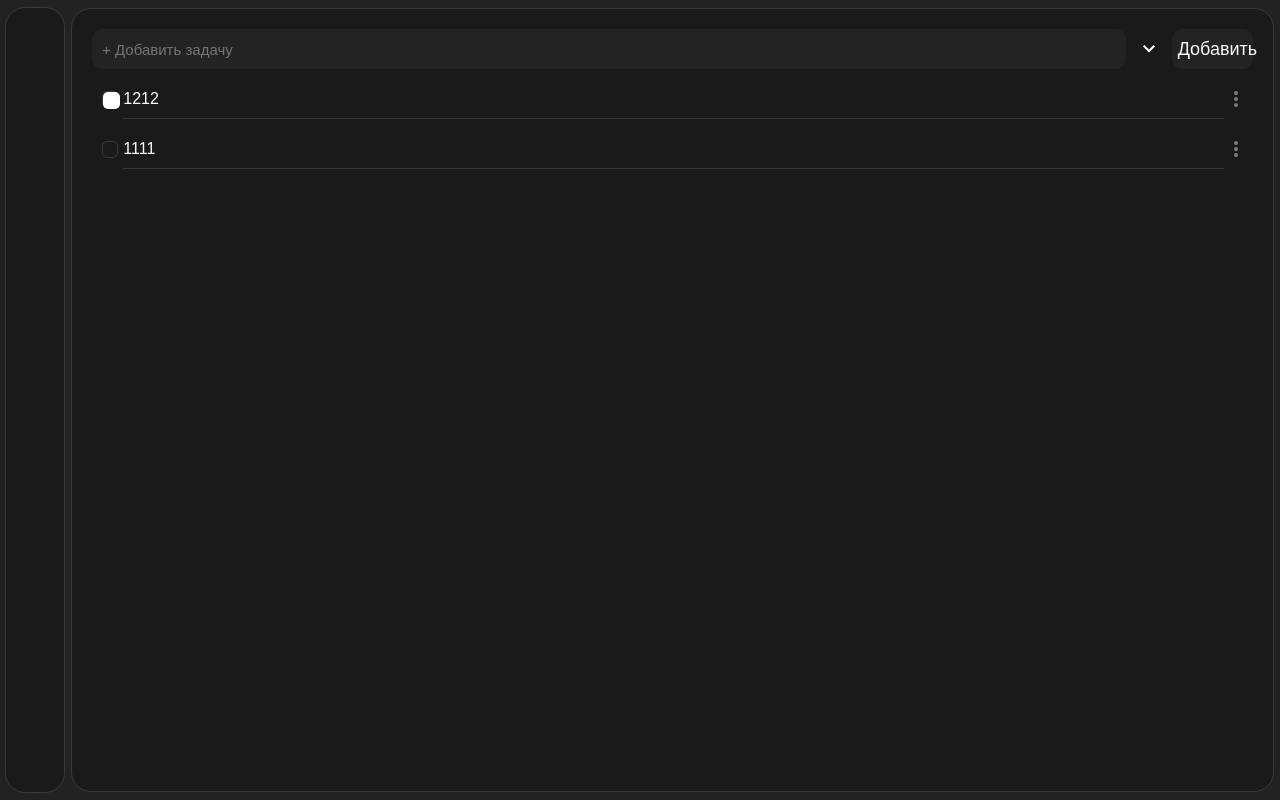
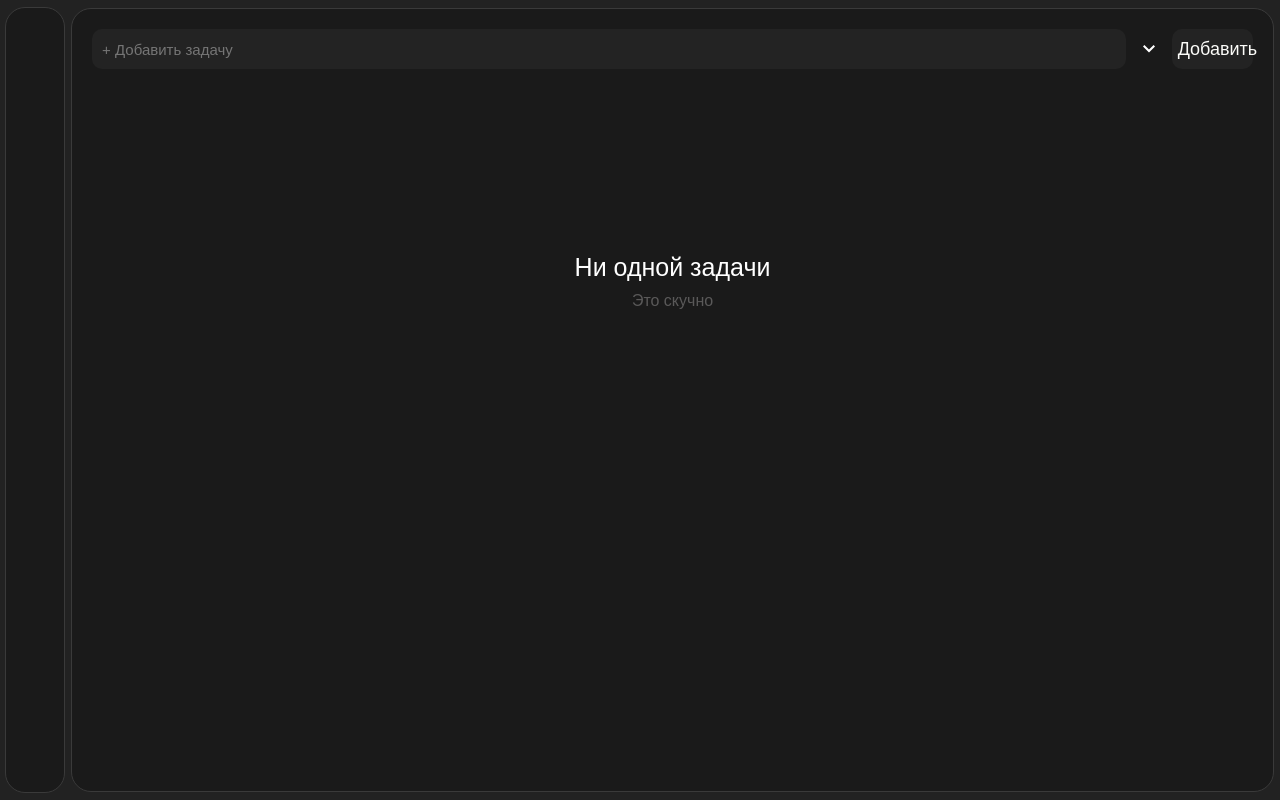
Before and after one commit to Glebess/Taimer-App-v2, a React (Vite) app: page / in a window 1280 px wide. Built offline with nearby package versions, Linux system fonts and the light colour scheme.

Commit message:
Добавлено сохранение задач в localstorage.

```diff
--- a/src/App.jsx
+++ b/src/App.jsx
@@ -2,22 +2,30 @@ import Header from "./components/Header/Header";
 
 import styles from "./App.module.css";
 import TasksSector from "./components/TasksSector/TasksSector";
-import { useState } from "react";
+import { useEffect, useState } from "react";
+
+// {
+//         taskId: Date.now,
+//         taskTitle: "Ваша первая задача",
+//         taskPriority: "base", // high, normal , small
+//         taskIsСompleted: false,
+//       },
 function App() {
-  const [allTasks, setAllTasks] = useState([
-    {
-      taskId: 1,
-      taskTitle: "1212",
-      taskPriority: "base",
-      taskIsСompleted: true,
-    },
-    {
-      taskId: 2,
-      taskTitle: "1111",
-      taskPriority: "base",
-      taskIsСompleted: false,
-    },
-  ]);
+  const [allTasks, setAllTasks] = useState(() => {
+    const savedTasks = localStorage.getItem("tasks");
+    if (savedTasks) {
+      try {
+        return JSON.parse(savedTasks);
+      } catch (error) {
+        console.error("Error load task", error);
+      }
+    }
+    return [];
+  });
+
+  useEffect(() => {
+    localStorage.setItem("tasks", JSON.stringify(allTasks));
+  }, [allTasks]);
   return (
     <div className={styles.main_div}>
       <Header />
--- a/src/components/NewTaskMenuPanel/NewTaskMenuPanel.jsx
+++ b/src/components/NewTaskMenuPanel/NewTaskMenuPanel.jsx
@@ -1,4 +1,3 @@
-import { useState } from "react";
 import Button from "../../componentsShare/Button";
 import styles from "./NewTaskMenuPanel.module.css";
 
--- a/src/components/TaskList/TaskList.jsx
+++ b/src/components/TaskList/TaskList.jsx
@@ -104,7 +104,10 @@ const TaskList = (props) => {
           );
         })
       ) : (
-        <p>Задач нет</p>
+        <div className={styles.div_no_tasks}>
+          <p>Ни одной задачи</p>
+          <p>Это скучно</p>
+        </div>
       )}
     </div>
   );
--- a/src/components/TaskList/TaskList.module.css
+++ b/src/components/TaskList/TaskList.module.css
@@ -11,7 +11,7 @@
   align-items: center;
   width: 100%;
   animation-name: taskAppearance;
-  animation-duration: 500ms;
+  animation-duration: 600ms;
   &:hover {
     background-color: #3f3e3ea6;
     border-radius: 10px;
@@ -112,3 +112,37 @@
   margin: 0;
   padding: 0;
 }
+.div_no_tasks {
+  width: 100%;
+  display: flex;
+  flex-direction: column;
+  justify-content: center;
+  align-items: center;
+  margin-top: 15%;
+  gap: 10px;
+}
+.div_no_tasks p {
+  margin: 0;
+  color: white;
+  font-size: 25px;
+}
+.div_no_tasks p:nth-child(2) {
+  margin: 0;
+  color: var(--main-gray2);
+  font-size: 16px;
+}
+
+@keyframes typesAnim {
+  0% {
+    border-color: var(--main-gray);
+    box-shadow: 0 0 0 0 rgba(255, 255, 255, 0.3);
+  }
+  50% {
+    border-color: white;
+    box-shadow: 0 0 10px 2px rgba(255, 255, 255, 0.5);
+  }
+  100% {
+    border-color: var(--main-gray);
+    box-shadow: 0 0 0 0 rgba(255, 255, 255, 0.3);
+  }
+}
--- a/src/components/TasksSector/TasksSector.jsx
+++ b/src/components/TasksSector/TasksSector.jsx
@@ -26,7 +26,7 @@ const TasksSector = (props) => {
 
   const handleNewTask = () => {
     if (newTaskTitle.trim() === "") {
-      1;
+      alert("Поле задачи не может быть пустым!");
     } else {
       const newTask = {
         taskId: Date.now(),
--- a/src/components/TasksSector/TasksSector.module.css
+++ b/src/components/TasksSector/TasksSector.module.css
@@ -19,7 +19,7 @@
   color: white;
   padding-left: 10px;
   border-radius: 10px;
-  background-color: #ffffff0a;
+  background-color: var(--main-bg-gray);
   outline: 0;
   &:focus {
     border: 1px solid #0077ff;
--- a/src/global.css
+++ b/src/global.css
@@ -2,6 +2,7 @@
   --main-black: #1a1a1a;
   --main-black1: #252424;
 
+  --main-bg-gray: #ffffff0a;
   --main-gray: #3a3a3a;
   --main-gray1: #303030;
   --main-gray2: #5a5959;
```
